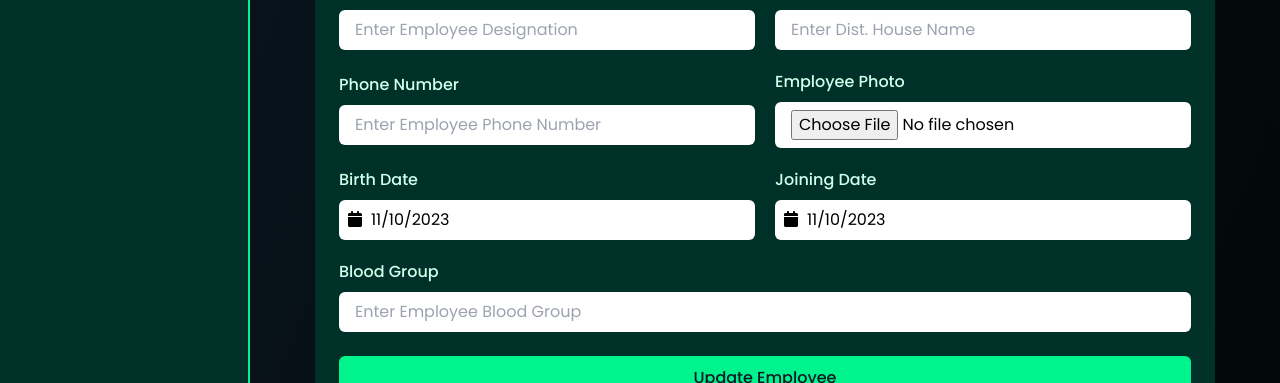
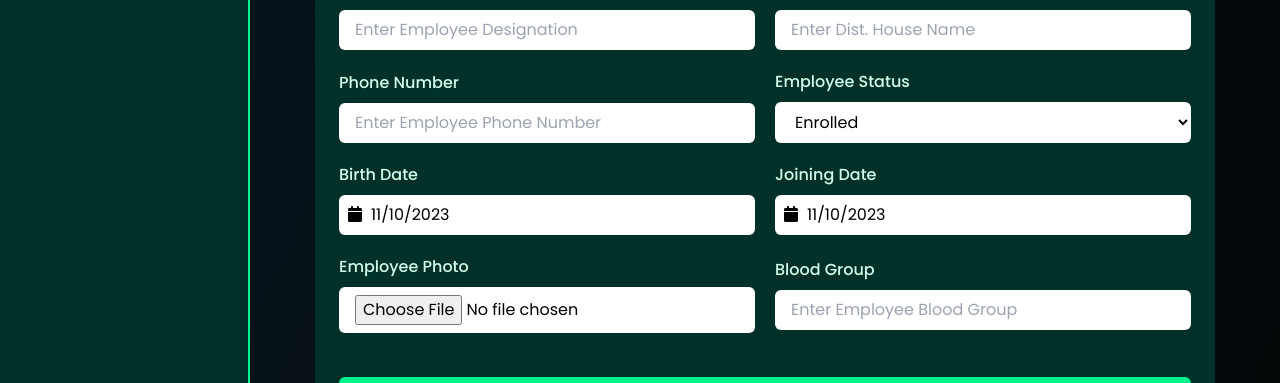
Before and after one commit to Ashik-Himel/media-max-client, a React (Vite) app: page /dashboard/employees/update/1 in a window 1280 px wide. Shown: the part 433-816 px from the top of the page. Built offline with nearby package versions, Linux system fonts and the light colour scheme; no server answers; sample sign-in values are in the browser's storage; a web font is replaced by a local one.

Commit message:
employee status added in employee details

```diff
--- a/src/pages/EmployeeDetails.jsx
+++ b/src/pages/EmployeeDetails.jsx
@@ -73,6 +73,9 @@ const EmployeeDetails = () => {
                   employee?.dhHouse && <span><span className="text-primary">Dist. House:</span> {employee.dhHouse}</span>
                 }
                 {
+                  employee?.status && <span><span className="text-primary">Employee Status:</span> <span className={employee.status === 'Resigned' ? "font-semibold text-red-600" : ""}>{employee.status}</span></span>
+                }
+                {
                   employee?.joiningDate && <span><span className="text-primary">Job Exp:</span> {exp}</span>
                 }
                 {
--- a/src/pages/dashboard/EmployeeAdd.jsx
+++ b/src/pages/dashboard/EmployeeAdd.jsx
@@ -22,6 +22,7 @@ const EmployeeAdd = () => {
     const designation = form.designation.value;
     const dhHouse = form.dhHouse.value;
     const phone = form.phone.value;
+    const status = form.status.value;
     const bloodGroup = form.bloodGroup.value;
 
     const img = form.photo.files[0];
@@ -35,7 +36,7 @@ const EmployeeAdd = () => {
     })
       .then(res => {
         if (res.data.success) {
-          const employee = {id, name, photo: res.data.data.display_url, designation, dhHouse, phone, birthDate, joiningDate, bloodGroup}
+          const employee = {id, name, photo: res.data.data.display_url, designation, dhHouse, phone, status, birthDate, joiningDate, bloodGroup}
 
           axiosInstance.post('/employees', employee)
             .then(res => {
@@ -104,8 +105,11 @@ const EmployeeAdd = () => {
               <input className="w-full px-4 py-2 rounded-md" type="tel" name="phone" id="phone" placeholder="Enter Employee Phone Number" required />
             </div>
             <div className="w-full">
-              <label htmlFor="photo"  className="block font-medium mb-2">Employee Photo</label>
-              <input className="w-full px-4 py-2 rounded-md bg-white text-black cursor-pointer" type="file" name="photo" id="photo" accept="image/*" required />
+              <label htmlFor="status"  className="block font-medium mb-2">Employee Status</label>
+              <select name="status" id="status" className="w-full px-4 py-2 rounded-md bg-white text-black cursor-pointer">
+                <option value="Enrolled">Enrolled</option>
+                <option value="Resigned">Resigned</option>
+              </select>
             </div>
           </div>
 
@@ -129,9 +133,15 @@ const EmployeeAdd = () => {
                 />
             </div>
           </div>
-          <div className="w-full">
-            <label htmlFor="bloodGroup" className="block font-medium mb-2">Blood Group</label>
-            <input className="w-full px-4 py-2 rounded-md" type="text" name="bloodGroup" id="bloodGroup" placeholder="Enter Employee Blood Group" required />
+          <div className="w-full flex flex-col sm:flex-row justify-center items-center gap-5 [&>*]:flex-1 mb-5">
+            <div className="w-full">
+              <label htmlFor="photo"  className="block font-medium mb-2">Employee Photo</label>
+              <input className="w-full px-4 py-2 rounded-md bg-white text-black cursor-pointer" type="file" name="photo" id="photo" accept="image/*" required />
+            </div>
+            <div className="w-full">
+              <label htmlFor="bloodGroup" className="block font-medium mb-2">Blood Group</label>
+              <input className="w-full px-4 py-2 rounded-md" type="text" name="bloodGroup" id="bloodGroup" placeholder="Enter Employee Blood Group" required />
+            </div>
           </div>
           <button type="submit" className="btn btn-primary w-full mt-6">Add Employee</button>
         </form>
--- a/src/pages/dashboard/EmployeeUpdate.jsx
+++ b/src/pages/dashboard/EmployeeUpdate.jsx
@@ -37,6 +37,7 @@ const EmployeeUpdate = () => {
     const designation = form.designation.value;
     const dhHouse = form.dhHouse.value;
     const phone = form.phone.value;
+    const status = form.status.value;
     const bloodGroup = form.bloodGroup.value;
     const img = form.photo?.files[0];
 
@@ -51,7 +52,7 @@ const EmployeeUpdate = () => {
       })
         .then(res => {
           if (res.data.success) {
-            const employee = {id, name, photo: res.data.data.display_url, designation, dhHouse, phone, birthDate, joiningDate, bloodGroup}
+            const employee = {id, name, photo: res.data.data.display_url, designation, dhHouse, phone, status, birthDate, joiningDate, bloodGroup}
 
             axiosInstance.put(`/employees/${id}`, employee)
               .then(res => {
@@ -75,7 +76,7 @@ const EmployeeUpdate = () => {
         })
         .catch(err => console.log(err))
     } else {
-        const employee = {id, name, designation, dhHouse, phone, birthDate, joiningDate, bloodGroup}
+        const employee = {id, name, designation, dhHouse, phone, status, birthDate, joiningDate, bloodGroup}
 
         axiosInstance.put(`/employees/${id}`, employee)
           .then(res => {
@@ -143,8 +144,11 @@ const EmployeeUpdate = () => {
               <input className="w-full px-4 py-2 rounded-md" type="tel" name="phone" id="phone" placeholder="Enter Employee Phone Number" defaultValue={employee?.phone} required />
             </div>
             <div className="w-full">
-              <label htmlFor="photo"  className="block font-medium mb-2">Employee Photo</label>
-              <input className="w-full px-4 py-2 rounded-md bg-white text-black cursor-pointer" type="file" name="photo" id="photo" accept="image/*" />
+              <label htmlFor="status"  className="block font-medium mb-2">Employee Status</label>
+              <select name="status" id="status" className="w-full px-4 py-2 rounded-md bg-white text-black cursor-pointer" defaultValue={employee?.status}>
+                <option value="Enrolled">Enrolled</option>
+                <option value="Resigned">Resigned</option>
+              </select>
             </div>
           </div>
 
@@ -168,9 +172,15 @@ const EmployeeUpdate = () => {
                 />
             </div>
           </div>
-          <div className="w-full">
-            <label htmlFor="bloodGroup" className="block font-medium mb-2">Blood Group</label>
-            <input className="w-full px-4 py-2 rounded-md" type="text" name="bloodGroup" id="bloodGroup" placeholder="Enter Employee Blood Group" defaultValue={employee?.bloodGroup} required />
+          <div className="w-full flex flex-col sm:flex-row justify-center items-center gap-5 [&>*]:flex-1 mb-5">
+            <div className="w-full">
+              <label htmlFor="photo"  className="block font-medium mb-2">Employee Photo</label>
+              <input className="w-full px-4 py-2 rounded-md bg-white text-black cursor-pointer" type="file" name="photo" id="photo" accept="image/*" />
+            </div>
+            <div className="w-full">
+              <label htmlFor="bloodGroup" className="block font-medium mb-2">Blood Group</label>
+              <input className="w-full px-4 py-2 rounded-md" type="text" name="bloodGroup" id="bloodGroup" placeholder="Enter Employee Blood Group" defaultValue={employee?.bloodGroup} required />
+            </div>
           </div>
           <button type="submit" className="btn btn-primary w-full mt-6">Update Employee</button>
         </form>
```
Also changed, not shown: 5 other files (tests, documents, lock files or other folders).
